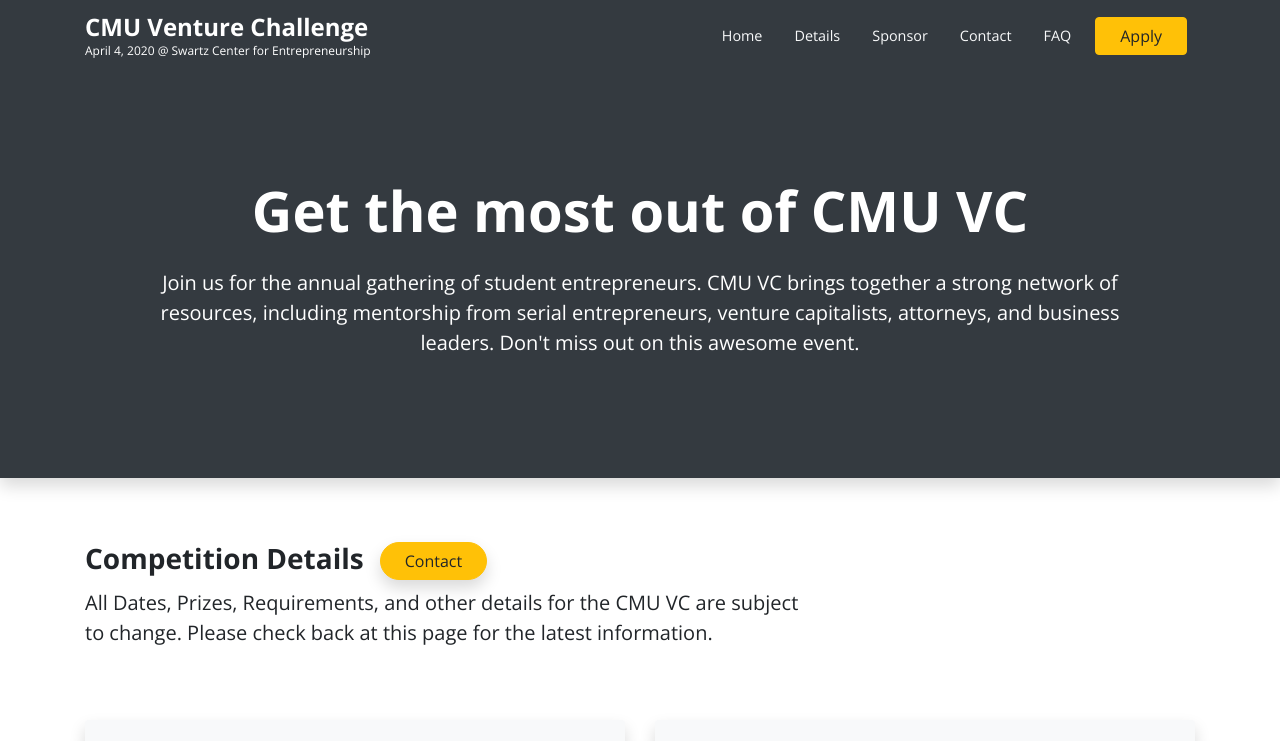
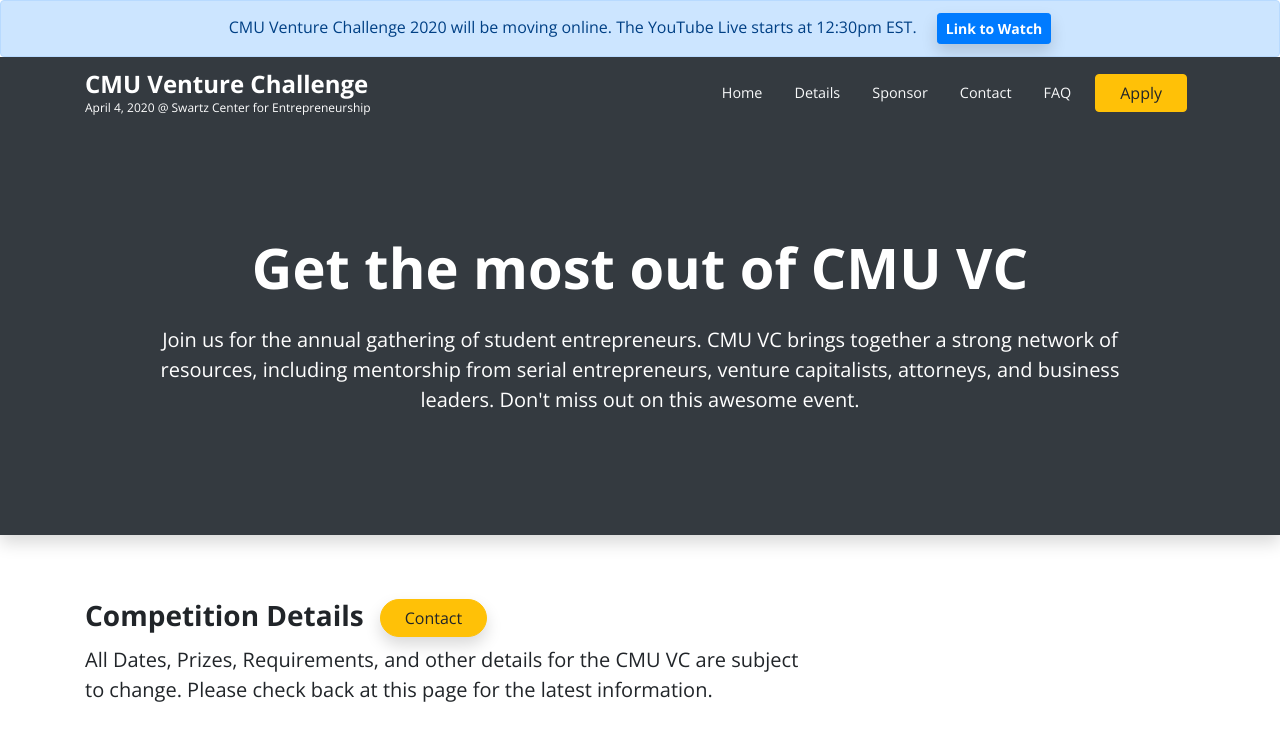
Before and after one commit to carnegieuea/cmuvc_2.0, a React (Create React App) app: page /details in a window 1280 px wide. Shown: the top 741 px of the page. Built offline with nearby package versions, Linux system fonts and the light colour scheme.

Commit message:
added alert message

```diff
--- /dev/null
+++ b/src/containers/alert/index.js
@@ -0,0 +1,23 @@
+import React from "react";
+import { Alert, Button } from "reactstrap";
+
+const AlertMsg = () => {
+  return (
+    <Alert color="primary" className="mb-0 my-auto text-center">
+      CMU Venture Challenge 2020 will be moving online. The YouTube Live starts
+      at 12:30pm EST.{" "}
+      <Button
+        color="primary"
+        size="sm"
+        href="https://youtu.be/T3liabwLBdM"
+        target="_blank"
+        rel="noopener noreferrer"
+        className="text-decoration-none text-white ml-3 font-weight-bold shadow"
+      >
+        Link to Watch
+      </Button>
+    </Alert>
+  );
+};
+
+export default AlertMsg;
--- a/src/containers/app/App.js
+++ b/src/containers/app/App.js
@@ -12,12 +12,14 @@
 import PrivacyPolcy from "../policies/PrivacyPolicy";
 import TermsOfService from "../policies/TermsOfService";
 import NotFoundPage from "../404";
+import AlertMsg from "../alert";
 
 function App() {
   return (
     <Router>
       <Fragment>
         <ScrollToTop />
+        <AlertMsg />
         <MainNavbar />
         <Switch>
           <Route exact path="/" component={Home} />
```
